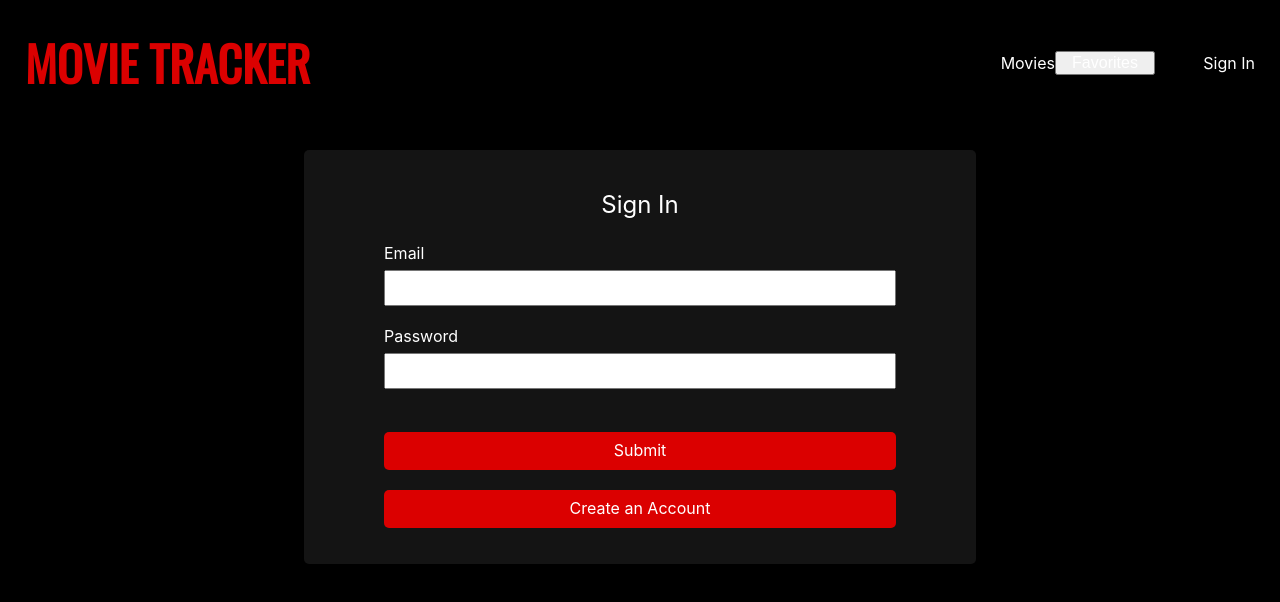
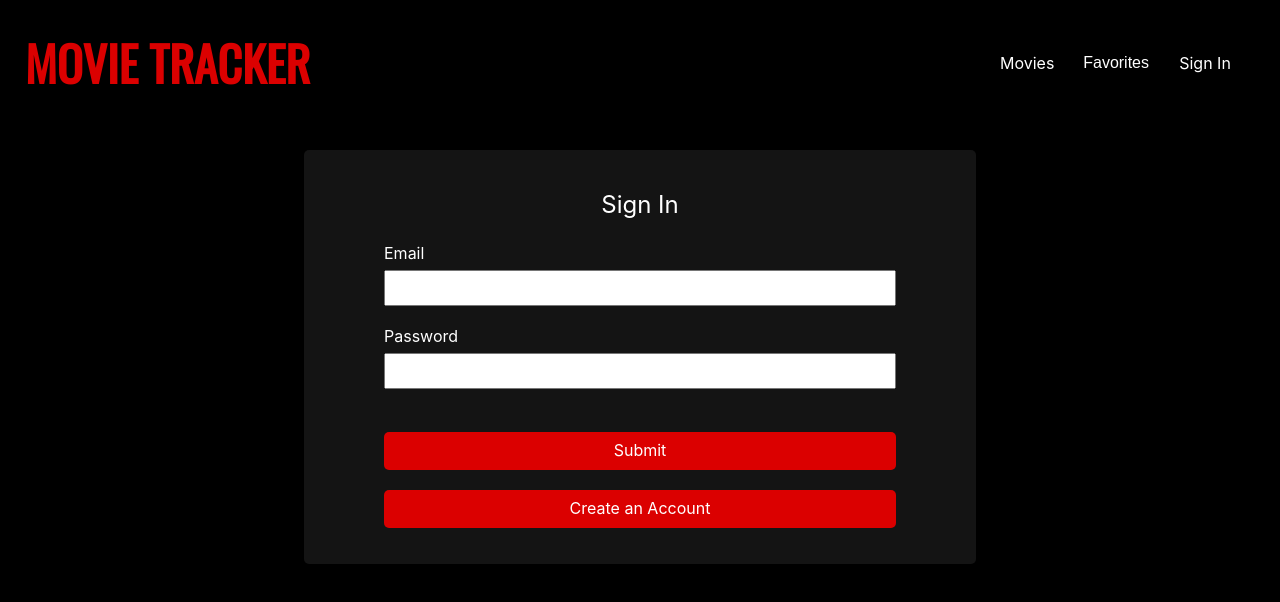
Before and after one commit to ericfitzsimons451/movie-tracker-trs-ef, a React (Create React App) app: page /login in a window 1280 px wide. Shown: the top 602 px of the page. Built offline with nearby package versions, Linux system fonts and the light colour scheme; no server answers.

Commit message:
Remove favorite from store

```diff
--- a/src/actions/index.js
+++ b/src/actions/index.js
@@ -28,7 +28,7 @@ export const removeFavoriteFromStore = (index) => ({
     index
 })
 
-export const setErrorMessage = (message) => ({
-    type: 'SET_ERROR_MESSAGE',
+export const setLoginError = (message) => ({
+    type: 'SET_LOGIN_ERROR',
     message
 })
--- a/src/components/Movie/Movie.js
+++ b/src/components/Movie/Movie.js
@@ -62,7 +62,6 @@ export const Movie = (props) => {
             }
         })
         findItemToRemove()
-        // removeFavoriteFromStore(movie)
     }
 
     const findItemToRemove = () => {
--- a/src/components/Nav/Nav.js
+++ b/src/components/Nav/Nav.js
@@ -3,7 +3,7 @@ import './Nav.scss'
 import { NavLink, withRouter } from 'react-router-dom'
 import { connect } from 'react-redux'
 import { PropTypes } from 'prop-types'
-import { loginUser, setErrorMessage } from '../../actions'
+import { loginUser, setLoginError } from '../../actions'
 
 const Nav = (props) => {
 
@@ -18,7 +18,7 @@ const Nav = (props) => {
     const validateLogin = async (e) => {
         const { history } = props
         if (!props.user.email) {
-            props.setErrorMessage('You must be signed in to view favorites')
+            props.setLoginError('You must be signed in to view favorites')
             history.push('/login')
         } else {
             await history.push('/favorites')
@@ -30,14 +30,14 @@ const Nav = (props) => {
     if (!props.user.email) {
         authLink= <NavLink to='/login' className='nav-link'>Sign In</NavLink>
     } else {
-        welcomeMessage = <h3 className="nav-link">Welcome, {props.user.name}!</h3>
+        welcomeMessage = <h3 className="welcome">Welcome, {props.user.name}!</h3>
         authLink = <NavLink to='/' className='nav-link' onClick={signOut}>Sign Out</NavLink>
     }
 
     return (
         <div className="nav-container">
             <NavLink to='/' className="nav-link">Movies</NavLink>
-            <button type='submit' className='nav-link' onClick={validateLogin}>Favorites</button>
+            <button type='submit' className='nav-btn' onClick={validateLogin}>Favorites</button>
             {authLink}
             {welcomeMessage}
         </div>
@@ -51,7 +51,7 @@ export const mapStateToProps = (state) => ({
 
 export const mapDispatchToProps = (dispatch) => ({
     loginUser: (data) => dispatch(loginUser(data)),
-    setErrorMessage: (message) => dispatch(setErrorMessage(message)),
+    setLoginError: (message) => dispatch(setLoginError(message)),
 })
 
 export default withRouter(connect(mapStateToProps, mapDispatchToProps)(Nav))
--- a/src/components/Nav/Nav.scss
+++ b/src/components/Nav/Nav.scss
@@ -2,7 +2,7 @@
     display: flex;
     justify-content: flex-end;
     align-items: center;
-    text-align: right;
+    text-align: center;
 }
 
 .nav-link {
@@ -15,3 +15,19 @@
             color: #db0000;
         }
 }
+
+.nav-btn {
+    background-color: transparent;
+    color: white;
+    border: none;
+    text-align: center;
+    font-size: 1rem;
+        &:hover {
+            color: #db0000;
+        }
+}
+
+.welcome {
+    font-size: 1rem;
+    color: white;
+}
--- a/src/containers/Login/Login.js
+++ b/src/containers/Login/Login.js
@@ -173,7 +173,7 @@ export class Login extends Component {
 
                         <div className='login-btns'>
                             <p className='error-msg'>
-                                {this.state.errorMsg}
+                                {this.props.errorMsg}
                             </p>
                             <NavLink to='/' type='submit' onClick={signInBtn} className='login-btn'>{signInMsg}</NavLink>
                             {toggleForm}
@@ -188,7 +188,8 @@ export class Login extends Component {
 export const mapStateToProps = (state) => ({
     user: state.user,
     allUsers: state.allUsers,
-    movies: state.movies
+    movies: state.movies,
+    errorMsg: state.message,
 })
 
 export const mapDispatchToProps = (dispatch) => ({
--- a/src/reducers/errorMessageReducer.js
+++ b/src/reducers/errorMessageReducer.js
@@ -1,6 +1,6 @@
 export const errorMessageReducer = (state = '', action) => {
     switch (action.type) {
-        case 'SET_ERROR_MESSAGE':
+        case 'SET_LOGIN_ERROR':
             return action.message
         default:
             return state
--- a/src/reducers/favoritesReducer.js
+++ b/src/reducers/favoritesReducer.js
@@ -5,7 +5,8 @@ export const favoritesReducer = (state=[], action) => {
         case 'STORE_NEW_FAVORITE':
             return [...state, action.newFavorite];
         case 'REMOVE_FAVORITE_FROM_STORE':
-      return state
+            state.splice(action.index, 1)
+            return state;
         default:
             return state
     }
```
Lines whose indentation alone changed are shown as unchanged.
